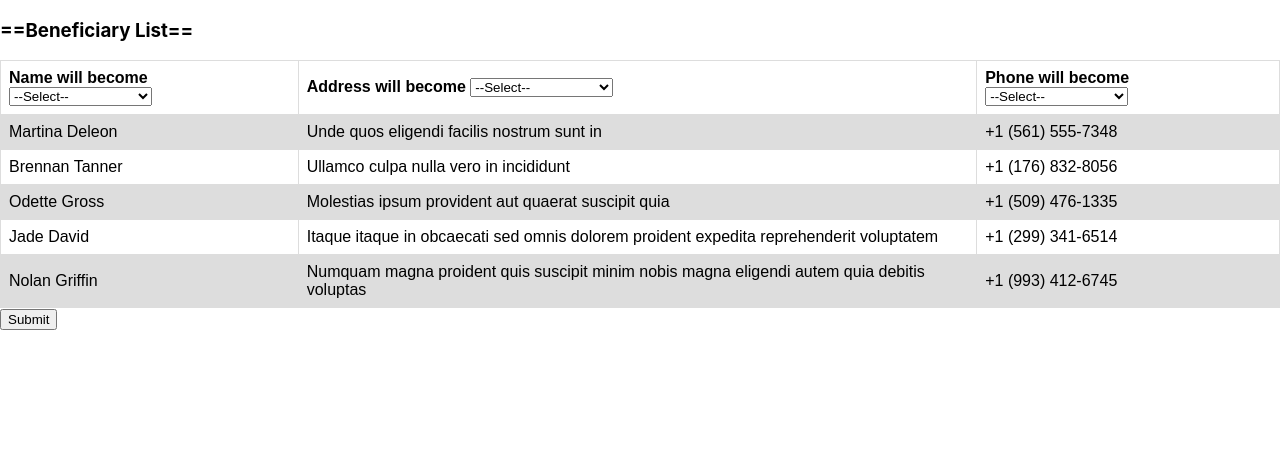
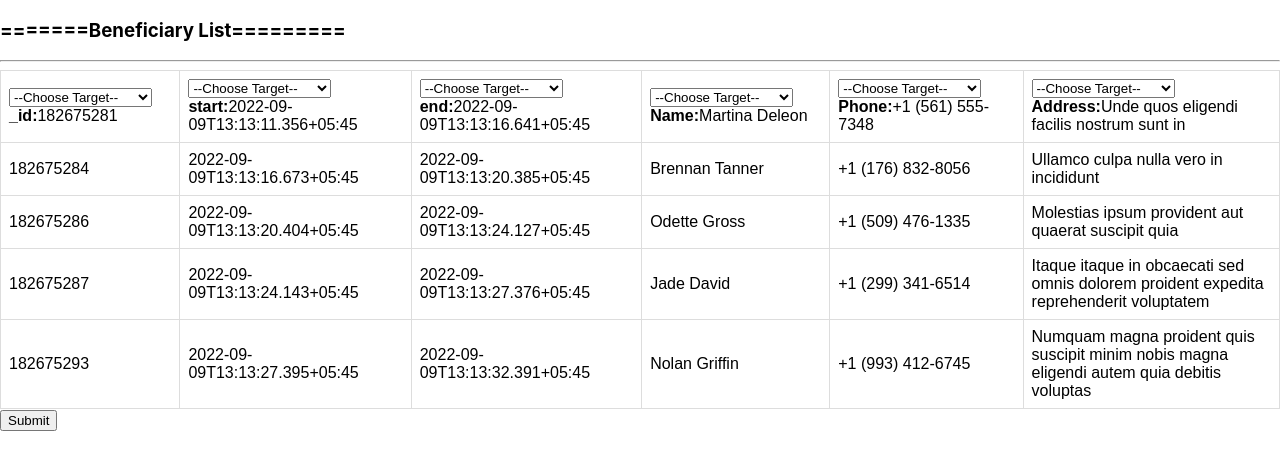
Before and after one commit to thebinod7/kobotool-field-mapping, a React (Create React App) app: page / in a window 1280 px wide. Shown: the top 470 px of the page. Built offline with nearby package versions, Linux system fonts and the light colour scheme.

Commit message:
create sanitized payload based on target selection

```diff
--- a/src/App.js
+++ b/src/App.js
@@ -1,123 +1,9 @@
-import { useState } from "react";
+import React, { Fragment, useState } from "react";
+import { KOBO_DATA } from "./data";
+import { removeFieldsWithUnderscore, splitFullName } from "./utils";
 import "./App.css";
-import { splitFullName } from "./utils";
-import { DynamicForm } from "./DynamicForm";
-import { FORM_FIELDS } from "./data";
 
-const KOBO_DATA = {
-	count: 5,
-	next: null,
-	previous: null,
-	results: [
-		{
-			_id: 182675281,
-			"formhub/uuid": "9b35920b74c34e60ac6ade6ac7224332",
-			start: "2022-09-09T13:13:11.356+05:45",
-			end: "2022-09-09T13:13:16.641+05:45",
-			Name: "Martina Deleon",
-			Phone: "+1 (561) 555-7348",
-			Address: "Unde quos eligendi facilis nostrum sunt in",
-			__version__: "vJ2h57HfcaRTLpCX3xz2Hh",
-			"meta/instanceID": "uuid:19fe381f-a06b-4a15-9409-9bd6af211172",
-			_xform_id_string: "aNdpuv5XkgBg4VmdvRXJ2Z",
-			_uuid: "19fe381f-a06b-4a15-9409-9bd6af211172",
-			_attachments: [],
-			_status: "submitted_via_web",
-			_geolocation: [null, null],
-			_submission_time: "2022-09-09T07:28:27",
-			_tags: [],
-			_notes: [],
-			_validation_status: {},
-			_submitted_by: null,
-		},
-		{
-			_id: 182675284,
-			"formhub/uuid": "9b35920b74c34e60ac6ade6ac7224332",
-			start: "2022-09-09T13:13:16.673+05:45",
-			end: "2022-09-09T13:13:20.385+05:45",
-			Name: "Brennan Tanner",
-			Phone: "+1 (176) 832-8056",
-			Address: "Ullamco culpa nulla vero in incididunt",
-			__version__: "vJ2h57HfcaRTLpCX3xz2Hh",
-			"meta/instanceID": "uuid:9fbb55bc-f830-4ae9-af8d-3445687564b6",
-			_xform_id_string: "aNdpuv5XkgBg4VmdvRXJ2Z",
-			_uuid: "9fbb55bc-f830-4ae9-af8d-3445687564b6",
-			_attachments: [],
-			_status: "submitted_via_web",
-			_geolocation: [null, null],
-			_submission_time: "2022-09-09T07:28:27",
-			_tags: [],
-			_notes: [],
-			_validation_status: {},
-			_submitted_by: null,
-		},
-		{
-			_id: 182675286,
-			"formhub/uuid": "9b35920b74c34e60ac6ade6ac7224332",
-			start: "2022-09-09T13:13:20.404+05:45",
-			end: "2022-09-09T13:13:24.127+05:45",
-			Name: "Odette Gross",
-			Phone: "+1 (509) 476-1335",
-			Address: "Molestias ipsum provident aut quaerat suscipit quia",
-			__version__: "vJ2h57HfcaRTLpCX3xz2Hh",
-			"meta/instanceID": "uuid:2f8ce50c-ee7a-48f4-9b41-0fa8d7533322",
-			_xform_id_string: "aNdpuv5XkgBg4VmdvRXJ2Z",
-			_uuid: "2f8ce50c-ee7a-48f4-9b41-0fa8d7533322",
-			_attachments: [],
-			_status: "submitted_via_web",
-			_geolocation: [null, null],
-			_submission_time: "2022-09-09T07:28:28",
-			_tags: [],
-			_notes: [],
-			_validation_status: {},
-			_submitted_by: null,
-		},
-		{
-			_id: 182675287,
-			"formhub/uuid": "9b35920b74c34e60ac6ade6ac7224332",
-			start: "2022-09-09T13:13:24.143+05:45",
-			end: "2022-09-09T13:13:27.376+05:45",
-			Name: "Jade David",
-			Phone: "+1 (299) 341-6514",
-			Address:
-				"Itaque itaque in obcaecati sed omnis dolorem proident expedita reprehenderit voluptatem",
-			__version__: "vJ2h57HfcaRTLpCX3xz2Hh",
-			"meta/instanceID": "uuid:3befd102-9316-4e25-95f4-d063a459a68d",
-			_xform_id_string: "aNdpuv5XkgBg4VmdvRXJ2Z",
-			_uuid: "3befd102-9316-4e25-95f4-d063a459a68d",
-			_attachments: [],
-			_status: "submitted_via_web",
-			_geolocation: [null, null],
-			_submission_time: "2022-09-09T07:28:28",
-			_tags: [],
-			_notes: [],
-			_validation_status: {},
-			_submitted_by: null,
-		},
-		{
-			_id: 182675293,
-			"formhub/uuid": "9b35920b74c34e60ac6ade6ac7224332",
-			start: "2022-09-09T13:13:27.395+05:45",
-			end: "2022-09-09T13:13:32.391+05:45",
-			Name: "Nolan Griffin",
-			Phone: "+1 (993) 412-6745",
-			Address:
-				"Numquam magna proident quis suscipit minim nobis magna eligendi autem quia debitis voluptas",
-			__version__: "vJ2h57HfcaRTLpCX3xz2Hh",
-			"meta/instanceID": "uuid:4c56c945-4a91-49a7-8135-b66f2e3bed77",
-			_xform_id_string: "aNdpuv5XkgBg4VmdvRXJ2Z",
-			_uuid: "4c56c945-4a91-49a7-8135-b66f2e3bed77",
-			_attachments: [],
-			_status: "submitted_via_web",
-			_geolocation: [null, null],
-			_submission_time: "2022-09-09T07:28:35",
-			_tags: [],
-			_notes: [],
-			_validation_status: {},
-			_submitted_by: null,
-		},
-	],
-};
+const { results } = KOBO_DATA;
 
 const TARGET_FIELDS = {
 	FIRSTNAME_LASTNAME: "firstName_lastName",
@@ -143,91 +29,70 @@ const BENEF_DB_FIELDS = [
 	TARGET_FIELDS.LONGITUDE,
 ];
 
-const SOURCE_FIELDS = {
-	NAME: "Name",
-	ADDRESS: "Address",
-	PHONE: "Phone",
+const DynamicArrayRenderer = ({ dataArray }) => {
+	const [mappings, setMappings] = useState([]);
+
+	const handleSubmit = (e) => {
+		e.preventDefault();
+		let finalPayload = removeFieldsWithUnderscore(results);
+
+		for (let m of mappings) {
+			if (m.targetField === TARGET_FIELDS.FIRSTNAME_LASTNAME) {
+				// Split fullName, update target_key and delete old_key
+				const replaced = finalPayload.map((item) => {
+					const { firstName, lastName } = splitFullName(item[m.sourceField]);
+					const newItem = { ...item, firstName, lastName };
+					delete newItem[m.sourceField];
+					return newItem;
+				});
+				finalPayload = replaced;
+			} else {
+				// Update target_key and delete old_key
+				const replaced = finalPayload.map((item) => {
+					const newItem = { ...item, [m.targetField]: item[m.sourceField] };
+					delete newItem[m.sourceField];
+					return newItem;
+				});
+				finalPayload = replaced;
+			}
+		}
+		console.log("FINAL==>", finalPayload);
 	};
 
-function App() {
-	const [finalData, setFinalData] = useState([]);
-	const [mapFields, setMapFields] = useState([]);
-
-	const handleBtnSubmit = (e) => {
-		e.preventDefault();
-		const unique = [...new Set(mapFields)];
-		console.log("Submit==>", unique);
-	};
-
-	const splitAndMapNameField = (sourceField) => {
-		const values = KOBO_DATA.results.map((obj) => obj[sourceField]);
-		const mappedFields = [];
-		for (let v of values) {
-			const { firstName, lastName } = splitFullName(v);
-			mappedFields.push({ firstName, lastName });
-		}
-		return mappedFields;
-	};
-
-	const mapSourceToTarget = (sourceField, targetField) => {
-		const values = KOBO_DATA.results.map((obj) => obj[sourceField]);
-		const mappedFields = [];
-		for (let v of values) {
-			let obj = {};
-			obj[targetField] = v;
-			mappedFields.push(obj);
-		}
-		return mappedFields;
-	};
-
-	// Final = [{firstName,lastName,location,phone}]
-	const handleTargetFieldChange = (e, sourceField) => {
-		const targetField = e.target.value;
-		if (
-			sourceField === SOURCE_FIELDS.NAME &&
-			targetField === TARGET_FIELDS.FIRSTNAME_LASTNAME
-		) {
-			setMapFields([...mapFields, { sourceField, targetField }]);
-			const mappedNames = splitAndMapNameField(sourceField);
-			setFinalData([...finalData, ...mappedNames]);
-		}
-		if (
-			sourceField === SOURCE_FIELDS.ADDRESS &&
-			targetField === TARGET_FIELDS.LOCATION
-		) {
-			setMapFields([...mapFields, { sourceField, targetField }]);
-			const mappedAddress = mapSourceToTarget(sourceField, targetField);
-			setFinalData([...finalData, ...mappedAddress]);
-		}
-		if (
-			sourceField === SOURCE_FIELDS.PHONE &&
-			targetField === TARGET_FIELDS.PHONE
-		) {
-			setMapFields([...mapFields, { sourceField, targetField }]);
-			const mappedPhone = mapSourceToTarget(sourceField, targetField);
-			setFinalData([...finalData, ...mappedPhone]);
+	const handleTargetFieldChange = (sourceField, targetField) => {
+		const index = mappings.findIndex(
+			(item) => item.sourceField === sourceField
+		);
+		if (index !== -1) {
+			mappings[index] = { ...mappings[index], targetField };
+		} else {
+			setMappings([...mappings, { sourceField, targetField }]);
 		}
 	};
-
-	console.log("Final Data==>", finalData);
+	return (
+		<div>
+			<h3>=======Beneficiary List=========</h3>
+			<hr />
+			<table>
+				{dataArray.map((item, index) => {
+					const keys = Object.keys(item);
 
 					return (
-		<div className="App">
-			<h3>==Beneficiary List==</h3>
-
-			{/* <DynamicForm formData={FORM_FIELDS} /> */}
-
-			<table>
+						<Fragment key={index}>
 							<tbody>
 								<tr>
-						<th>
-							Name will become{" "}
+									{/* Render key:value */}
+									{keys.map((key, i) => (
+										<td key={i + 1}>
+											{index === 0 && (
 												<select
-								name="nameTarget"
-								id="nameTarget"
-								onChange={(e) => handleTargetFieldChange(e, SOURCE_FIELDS.NAME)}
+													name="targetField"
+													id="targetField"
+													onChange={(e) =>
+														handleTargetFieldChange(key, e.target.value)
+													}
 												>
-								<option value="None">--Select--</option>
+													<option value="None">--Choose Target--</option>
 													{BENEF_DB_FIELDS.map((f) => {
 														return (
 															<option key={f} value={f}>
@@ -236,65 +101,50 @@ function App() {
 														);
 													})}
 												</select>
-						</th>
-						<th>
-							Address will become{" "}
-							<select
-								name="addressTarget"
-								id="addressTarget"
-								onChange={(e) =>
-									handleTargetFieldChange(e, SOURCE_FIELDS.ADDRESS)
-								}
-							>
-								<option value="None">--Select--</option>
-								{BENEF_DB_FIELDS.map((f) => {
-									return (
-										<option key={f} value={f}>
-											{f}
-										</option>
+											)}
+
+											{index === 0 ? <strong>{key}:</strong> : ""}
+											{typeof item[key] === "object" ? (
+												// Render nested objects
+												<NestedObjectRenderer object={item[key]} />
+											) : (
+												// Render simple values
+												item[key]
+											)}
+										</td>
+									))}
+								</tr>
+							</tbody>
+						</Fragment>
 					);
 				})}
-							</select>
-						</th>
-						<th>
-							Phone will become{" "}
-							<select
-								name="phoneTarget"
-								id="phoneTarget"
-								onChange={(e) =>
-									handleTargetFieldChange(e, SOURCE_FIELDS.PHONE)
-								}
-							>
-								<option value="None">--Select--</option>
-								{BENEF_DB_FIELDS.map((f) => {
-									return (
-										<option key={f} value={f}>
-											{f}
-										</option>
-									);
-								})}
-							</select>
-						</th>
-					</tr>
+			</table>
 
-					{KOBO_DATA.results.map((d) => {
-						return (
-							<tr key={d._id}>
-								<td>{d.Name}</td>
-								<td>{d.Address}</td>
-								<td>{d.Phone}</td>
-							</tr>
-						);
-					})}
-				</tbody>
-			</table>
-			<div>
-				<button onClick={handleBtnSubmit} type="button">
+			<button type="button" onClick={handleSubmit}>
 				Submit
 			</button>
 		</div>
-		</div>
 	);
-}
+};
 
-export default App;
+const NestedObjectRenderer = ({ object }) => {
+	const keys = Object.keys(object);
+
+	return (
+		<ul>
+			{keys.map((key, i) => (
+				<li key={i}>
+					<strong>{key}:</strong> {object[key]}
+				</li>
+			))}
+		</ul>
+	);
+};
+
+const MyComponent = () => {
+	const myArray = removeFieldsWithUnderscore(results);
+
+	return <DynamicArrayRenderer dataArray={myArray} />;
+};
+
+export default MyComponent;
--- a/src/data.js
+++ b/src/data.js
@@ -1,3 +1,108 @@
+export const KOBO_DATA = {
+	count: 5,
+	next: null,
+	previous: null,
+	results: [
+		{
+			_id: 182675281,
+			start: "2022-09-09T13:13:11.356+05:45",
+			end: "2022-09-09T13:13:16.641+05:45",
+			Name: "Martina Deleon",
+			Phone: "+1 (561) 555-7348",
+			Address: "Unde quos eligendi facilis nostrum sunt in",
+			__version__: "vJ2h57HfcaRTLpCX3xz2Hh",
+			_xform_id_string: "aNdpuv5XkgBg4VmdvRXJ2Z",
+			_uuid: "19fe381f-a06b-4a15-9409-9bd6af211172",
+			_attachments: [],
+			_status: "submitted_via_web",
+			_geolocation: [null, null],
+			_submission_time: "2022-09-09T07:28:27",
+			_tags: [],
+			_notes: [],
+			_validation_status: {},
+			_submitted_by: null,
+		},
+		{
+			_id: 182675284,
+			start: "2022-09-09T13:13:16.673+05:45",
+			end: "2022-09-09T13:13:20.385+05:45",
+			Name: "Brennan Tanner",
+			Phone: "+1 (176) 832-8056",
+			Address: "Ullamco culpa nulla vero in incididunt",
+			__version__: "vJ2h57HfcaRTLpCX3xz2Hh",
+			_xform_id_string: "aNdpuv5XkgBg4VmdvRXJ2Z",
+			_uuid: "9fbb55bc-f830-4ae9-af8d-3445687564b6",
+			_attachments: [],
+			_status: "submitted_via_web",
+			_geolocation: [null, null],
+			_submission_time: "2022-09-09T07:28:27",
+			_tags: [],
+			_notes: [],
+			_validation_status: {},
+			_submitted_by: null,
+		},
+		{
+			_id: 182675286,
+			start: "2022-09-09T13:13:20.404+05:45",
+			end: "2022-09-09T13:13:24.127+05:45",
+			Name: "Odette Gross",
+			Phone: "+1 (509) 476-1335",
+			Address: "Molestias ipsum provident aut quaerat suscipit quia",
+			__version__: "vJ2h57HfcaRTLpCX3xz2Hh",
+			_xform_id_string: "aNdpuv5XkgBg4VmdvRXJ2Z",
+			_uuid: "2f8ce50c-ee7a-48f4-9b41-0fa8d7533322",
+			_attachments: [],
+			_status: "submitted_via_web",
+			_geolocation: [null, null],
+			_submission_time: "2022-09-09T07:28:28",
+			_tags: [],
+			_notes: [],
+			_validation_status: {},
+			_submitted_by: null,
+		},
+		{
+			_id: 182675287,
+			start: "2022-09-09T13:13:24.143+05:45",
+			end: "2022-09-09T13:13:27.376+05:45",
+			Name: "Jade David",
+			Phone: "+1 (299) 341-6514",
+			Address:
+				"Itaque itaque in obcaecati sed omnis dolorem proident expedita reprehenderit voluptatem",
+			__version__: "vJ2h57HfcaRTLpCX3xz2Hh",
+			_xform_id_string: "aNdpuv5XkgBg4VmdvRXJ2Z",
+			_uuid: "3befd102-9316-4e25-95f4-d063a459a68d",
+			_attachments: [],
+			_status: "submitted_via_web",
+			_geolocation: [null, null],
+			_submission_time: "2022-09-09T07:28:28",
+			_tags: [],
+			_notes: [],
+			_validation_status: {},
+			_submitted_by: null,
+		},
+		{
+			_id: 182675293,
+			start: "2022-09-09T13:13:27.395+05:45",
+			end: "2022-09-09T13:13:32.391+05:45",
+			Name: "Nolan Griffin",
+			Phone: "+1 (993) 412-6745",
+			Address:
+				"Numquam magna proident quis suscipit minim nobis magna eligendi autem quia debitis voluptas",
+			__version__: "vJ2h57HfcaRTLpCX3xz2Hh",
+			_xform_id_string: "aNdpuv5XkgBg4VmdvRXJ2Z",
+			_uuid: "4c56c945-4a91-49a7-8135-b66f2e3bed77",
+			_attachments: [],
+			_status: "submitted_via_web",
+			_geolocation: [null, null],
+			_submission_time: "2022-09-09T07:28:35",
+			_tags: [],
+			_notes: [],
+			_validation_status: {},
+			_submitted_by: null,
+		},
+	],
+};
+
 export const FORM_FIELDS = [
 	{
 		id: 1,
```
Also changed, not shown: src/utils.js (+13 -0 lines). Lines whose indentation alone changed are shown as unchanged.
